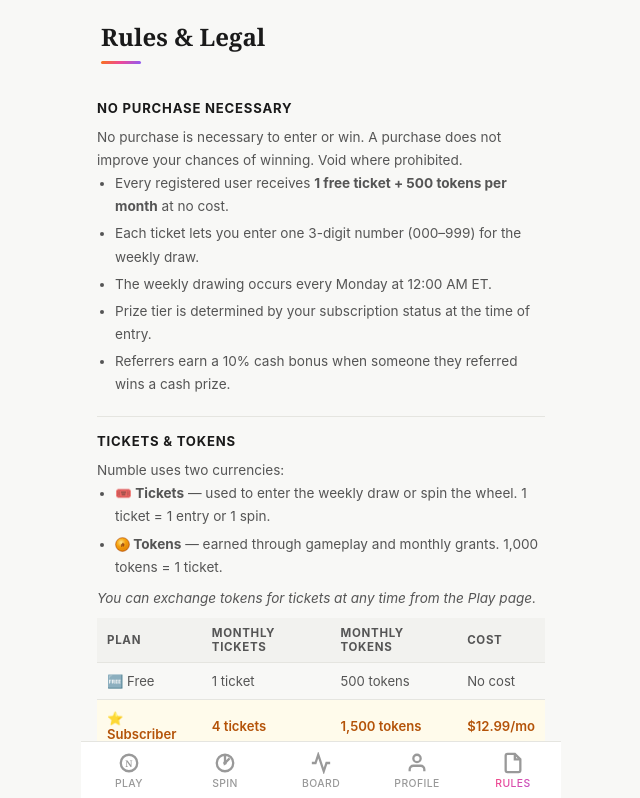
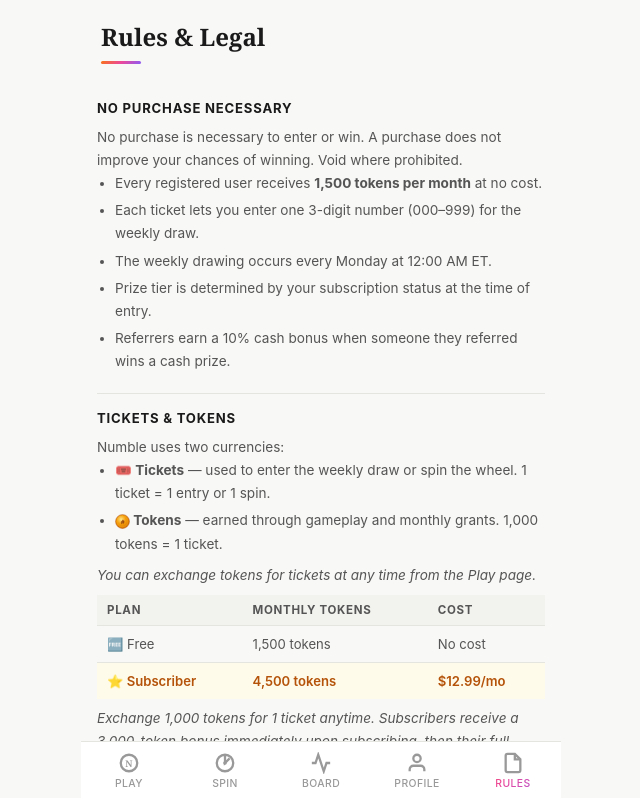
Before and after one commit to salumastake-code/numble-react, a React (Vite) app: page /rules in a window 1280 px wide. Shown: the top 798 px of the page, without its empty margins (319-959 px from the left). Built offline with nearby package versions, Linux system fonts and the light colour scheme; sample sign-in values are in the browser's storage.

Commit message:
feat: update copy for tokens-only economy (free: 1,500/mo, paid: 4,500/mo)

```diff
--- a/src/pages/Auth.jsx
+++ b/src/pages/Auth.jsx
@@ -170,7 +170,7 @@ export default function Auth() {
                 <div className="how-step"><span className="how-num">2</span><span>Every Monday a winning number is drawn at random.</span></div>
                 <div className="how-step"><span className="how-num">3</span><span>Match the winning number and take home real cash.</span></div>
                 <div className="how-step"><span className="how-num">4</span><span>Free users can win up to $50. Subscribers can win up to $1,000.</span></div>
-                <p className="how-fine">No purchase necessary. Free accounts get 1 ticket + 500 tokens per month.</p>
+                <p className="how-fine">No purchase necessary. Free accounts get 1,500 tokens per month.</p>
               </div>
             )}
             <div className="auth-fields">
@@ -201,12 +201,12 @@ export default function Auth() {
               <button className={`plan-btn ${plan === 'free' ? 'selected' : ''}`} onClick={() => setPlan('free')}>
                 <div className="plan-icon">🆓</div>
                 <div className="plan-name">Free</div>
-                <div className="plan-desc">1 ticket + 500 tokens/mo<br/>Up to $50</div>
+                <div className="plan-desc">1,500 tokens/mo<br/>Up to $50</div>
               </button>
               <button className={`plan-btn ${plan === 'paid' ? 'selected' : ''}`} onClick={() => setPlan('paid')}>
                 <div className="plan-icon">⭐</div>
                 <div className="plan-name gold">Subscriber</div>
-                <div className="plan-desc gold-muted">4 tickets + 1,500 tokens/mo<br/>Up to $1,000</div>
+                <div className="plan-desc gold-muted">4,500 tokens/mo<br/>Up to $1,000</div>
               </button>
             </div>
 
@@ -236,7 +236,7 @@ export default function Auth() {
                 <div className="how-step"><span className="how-num">2</span><span>Every Monday a winning number is drawn at random.</span></div>
                 <div className="how-step"><span className="how-num">3</span><span>Match the winning number and take home real cash.</span></div>
                 <div className="how-step"><span className="how-num">4</span><span>Free users can win up to $50. Subscribers can win up to $1,000.</span></div>
-                <p className="how-fine">No purchase necessary. Free accounts get 1 ticket + 500 tokens per month.</p>
+                <p className="how-fine">No purchase necessary. Free accounts get 1,500 tokens per month.</p>
               </div>
             )}
             <div className="auth-fields">
--- a/src/pages/Profile.jsx
+++ b/src/pages/Profile.jsx
@@ -219,7 +219,7 @@ export default function Profile() {
             disabled={upgradeMutation.isPending}
           >
             <div className="upsell-top">⭐ Subscribe for $12.99/mo</div>
-            <div className="upsell-sub">4 tickets + 1,500 tokens/month · Win up to $1,000 · 20× the prizes</div>
+            <div className="upsell-sub">4,500 tokens/month · Win up to $1,000 · 20× the prizes</div>
           </button>
         ) : (
           <div className="vip-badge">
@@ -227,7 +227,7 @@ export default function Profile() {
               <span className="vip-star">★</span>
               <div>
                 <div className="vip-title">SUBSCRIBER</div>
-                <div className="vip-sub">4 tickets + 1,500 tokens/month · Up to $1,000 per draw</div>
+                <div className="vip-sub">4,500 tokens/month · Up to $1,000 per draw</div>
               </div>
             </div>
             <span className="vip-check">✓</span>
@@ -266,7 +266,7 @@ export default function Profile() {
         {!isPaid ? (
           <div className="upgrade-card">
             <div className="upgrade-title">⭐ Go Subscriber</div>
-            <div className="upgrade-desc">4 tickets + 1,500 tokens/month · Up to $1,000 per draw · 20× the prizes</div>
+            <div className="upgrade-desc">4,500 tokens/month · Up to $1,000 per draw · 20× the prizes</div>
             <button className="btn-upgrade" onClick={() => upgradeMutation.mutate()} disabled={upgradeMutation.isPending}>
               {upgradeMutation.isPending ? 'Loading...' : 'Upgrade — $12.99/month'}
             </button>
--- a/src/pages/Rules.jsx
+++ b/src/pages/Rules.jsx
@@ -23,7 +23,7 @@ export default function Rules() {
         <Section title="No Purchase Necessary">
           <p>No purchase is necessary to enter or win. A purchase does not improve your chances of winning. Void where prohibited.</p>
           <ul>
-            <li>Every registered user receives <strong>1 free ticket + 500 tokens per month</strong> at no cost.</li>
+            <li>Every registered user receives <strong>1,500 tokens per month</strong> at no cost.</li>
             <li>Each ticket lets you enter one 3-digit number (000–999) for the weekly draw.</li>
             <li>The weekly drawing occurs every Monday at 12:00 AM ET.</li>
             <li>Prize tier is determined by your subscription status at the time of entry.</li>
@@ -41,30 +41,28 @@ export default function Rules() {
 
           <table className="rules-table">
             <thead>
-              <tr><th>Plan</th><th>Monthly Tickets</th><th>Monthly Tokens</th><th>Cost</th></tr>
+              <tr><th>Plan</th><th>Monthly Tokens</th><th>Cost</th></tr>
             </thead>
             <tbody>
               <tr>
                 <td>🆓 Free</td>
-                <td>1 ticket</td>
-                <td>500 tokens</td>
+                <td>1,500 tokens</td>
                 <td>No cost</td>
               </tr>
               <tr className="gold-row">
                 <td>⭐ Subscriber</td>
-                <td>4 tickets</td>
-                <td>1,500 tokens</td>
+                <td>4,500 tokens</td>
                 <td>$12.99/mo</td>
               </tr>
             </tbody>
           </table>
-          <p className="rules-note">Subscribers receive their full monthly allocation immediately upon subscribing, then on the 1st of each month.</p>
+          <p className="rules-note">Exchange 1,000 tokens for 1 ticket anytime. Subscribers receive a 3,000-token bonus immediately upon subscribing, then their full monthly allocation on the 1st of each month.</p>
         </Section>
 
         <Section title="Token Pack">
           <ul>
             <li>All users can purchase a one-time token pack: <strong>4,000 tokens for $9.99</strong>.</li>
-            <li>4,000 tokens = 4 tickets (or save them up and spin the wheel multiple times).</li>
+            <li>4,000 tokens = 4 tickets (or use them to spin the wheel — 1,000 tokens per spin).</li>
           </ul>
         </Section>
 
```
